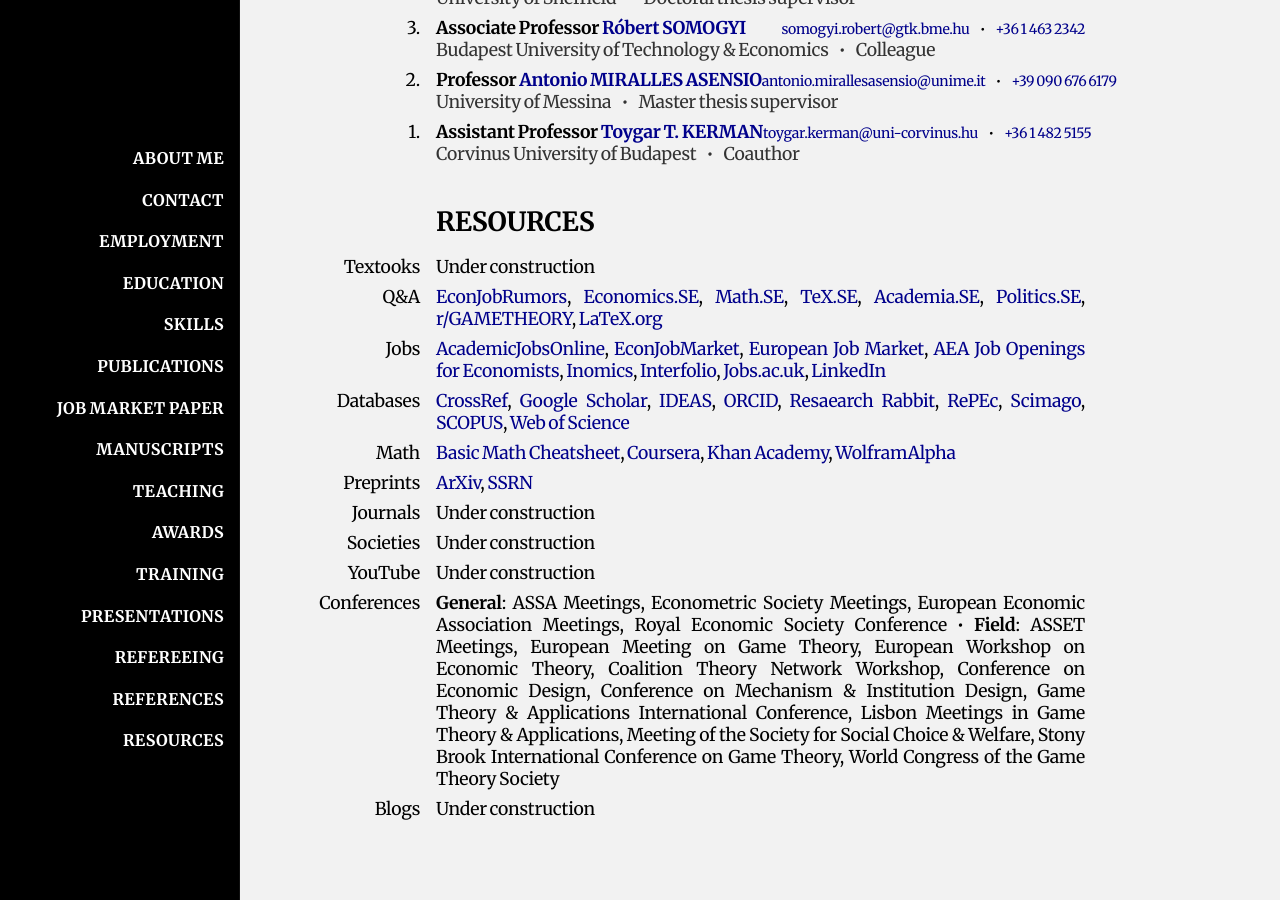
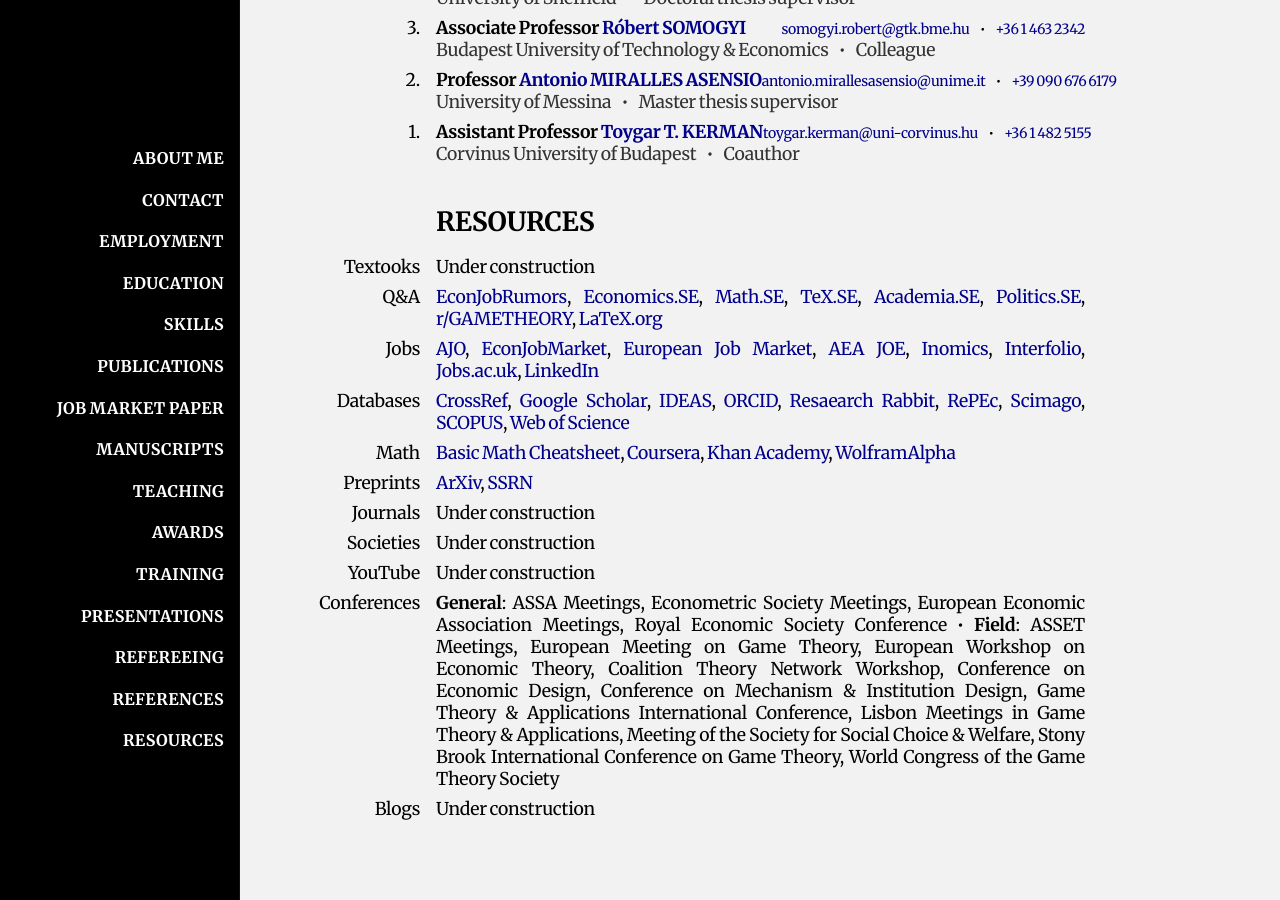
Before and after one commit to HectorHermidaRivera/hectorhermidarivera.github.io, a Jekyll site: the page built from index.md, in a window 1280 px wide and 900 px high, scrolled down 3457 px. Built offline with Jekyll 4.4.1, drawn with Linux system fonts in a browser that asks for light colours; a style sheet for code colours, icons or effects is not loaded.

Commit message:
Update index.md

```diff
--- a/index.md
+++ b/index.md
@@ -520,7 +520,7 @@ title: Home
   <div class="value"><a href="https://www.econjobrumors.com">EconJobRumors</a>, <a href="">Economics.SE</a>, <a href="">Math.SE</a>, <a href="">TeX.SE</a>, <a href="">Academia.SE</a>, <a href="">Politics.SE</a>, <a href="">r/GAMETHEORY</a>, <a href="">LaTeX.org</a></div>
 
   <div class="label">Jobs</div>
-  <div class="value"><a href="">AcademicJobsOnline</a>, <a href="">EconJobMarket</a>, <a href="">European Job Market</a>, <a href="">AEA Job Openings for Economists</a>, <a href="">Inomics</a>, <a href="">Interfolio</a>, <a href="">Jobs.ac.uk</a>, <a href="">LinkedIn</a></div>
+  <div class="value"><a href="">AJO</a>, <a href="">EconJobMarket</a>, <a href="">European Job Market</a>, <a href="">AEA JOE</a>, <a href="">Inomics</a>, <a href="">Interfolio</a>, <a href="">Jobs.ac.uk</a>, <a href="">LinkedIn</a></div>
 
   <div class="label">Databases</div>
   <div class="value"><a href="">CrossRef</a>, <a href="">Google Scholar</a>, <a href="">IDEAS</a>, <a href="">ORCID</a>, <a href="">Resaearch Rabbit</a>, <a href="">RePEc</a>, <a href="">Scimago</a>, <a href="">SCOPUS</a>, <a href="">Web of Science</a></div>
```
